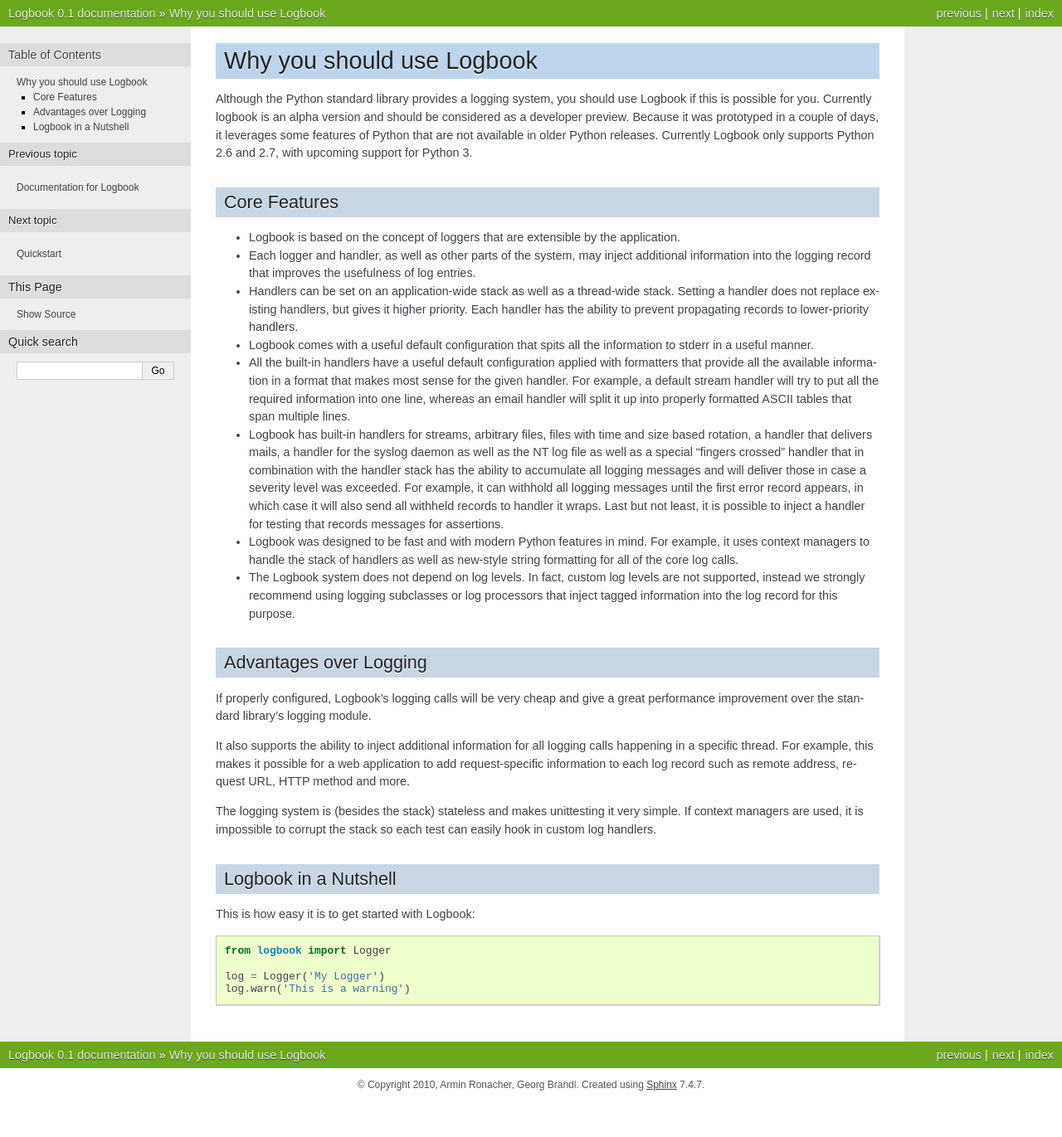
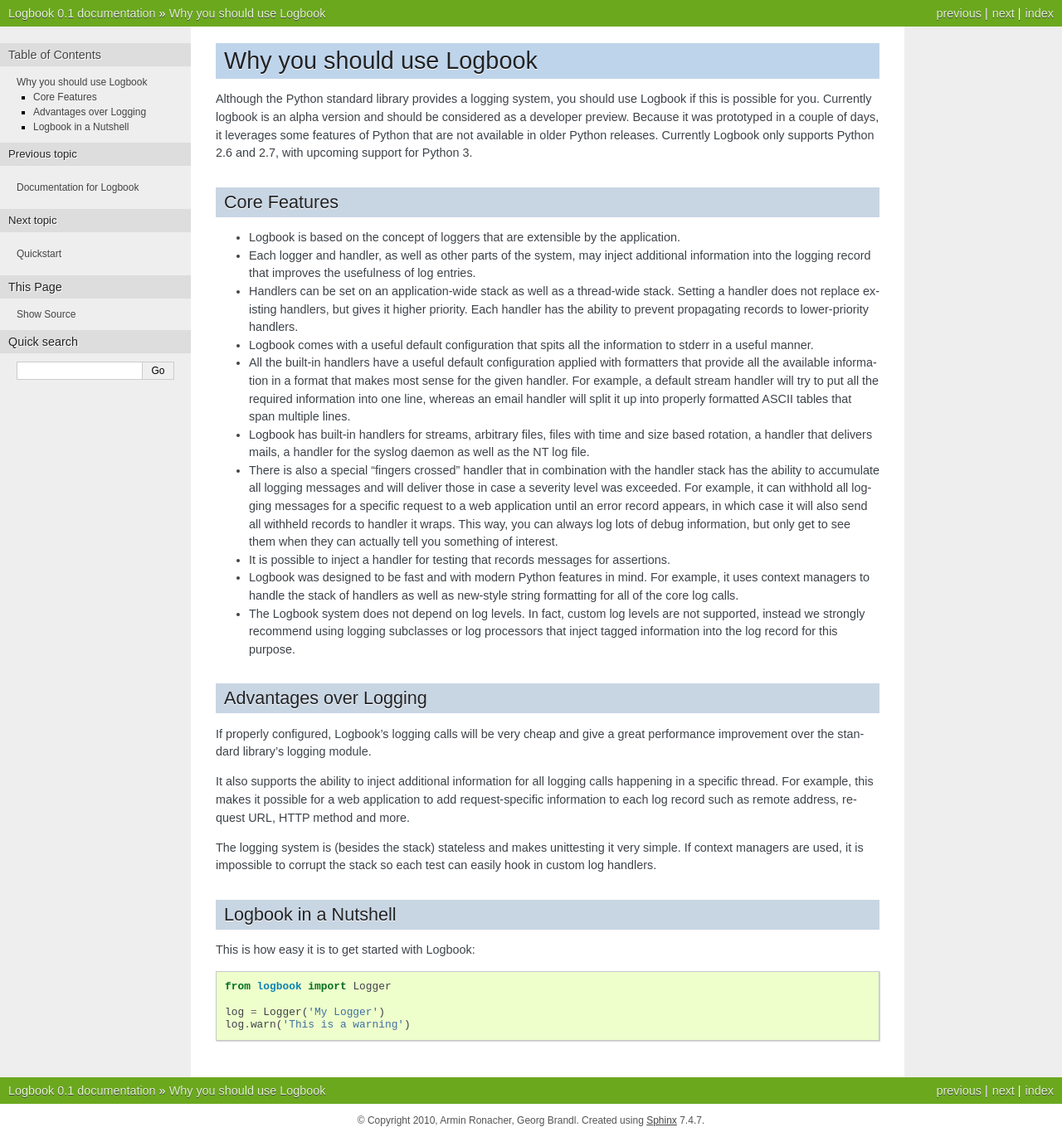
Before and after one commit to getlogbook/logbook, a Sphinx documentation site: the page built from docs/features.rst, in a window 1280 px wide. Shown: the whole page at 83% size. Built offline with Sphinx 7.4.7, drawn with Linux system fonts in a browser that asks for light colours; before the commit the page ends 1328 px from its top, so only the background shows below that.

Commit message:
Expand a bit on the usefulness of FingersCrossedHandler.

```diff
--- a/docs/features.rst
+++ b/docs/features.rst
@@ -30,13 +30,17 @@
     multiple lines.
 -   Logbook has built-in handlers for streams, arbitrary files, files with time
     and size based rotation, a handler that delivers mails, a handler for the
-    syslog daemon as well as the NT log file as well as a special "fingers
-    crossed" handler that in combination with the handler stack has the ability
-    to accumulate all logging messages and will deliver those in case a severity
-    level was exceeded.  For example, it can withhold all logging messages until
-    the first error record appears, in which case it will also send all withheld
-    records to handler it wraps.  Last but not least, it is possible to inject a
-    handler for testing that records messages for assertions.
+    syslog daemon as well as the NT log file.
+-   There is also a special "fingers crossed" handler that in combination with
+    the handler stack has the ability to accumulate all logging messages and
+    will deliver those in case a severity level was exceeded.  For example, it
+    can withhold all logging messages for a specific request to a web
+    application until an error record appears, in which case it will also send
+    all withheld records to handler it wraps.  This way, you can always log lots
+    of debug information, but only get to see them when they can actually tell
+    you something of interest.
+-   It is possible to inject a handler for testing that records messages for
+    assertions.
 -   Logbook was designed to be fast and with modern Python features in mind.
     For example, it uses context managers to handle the stack of handlers as
     well as new-style string formatting for all of the core log calls.
```
